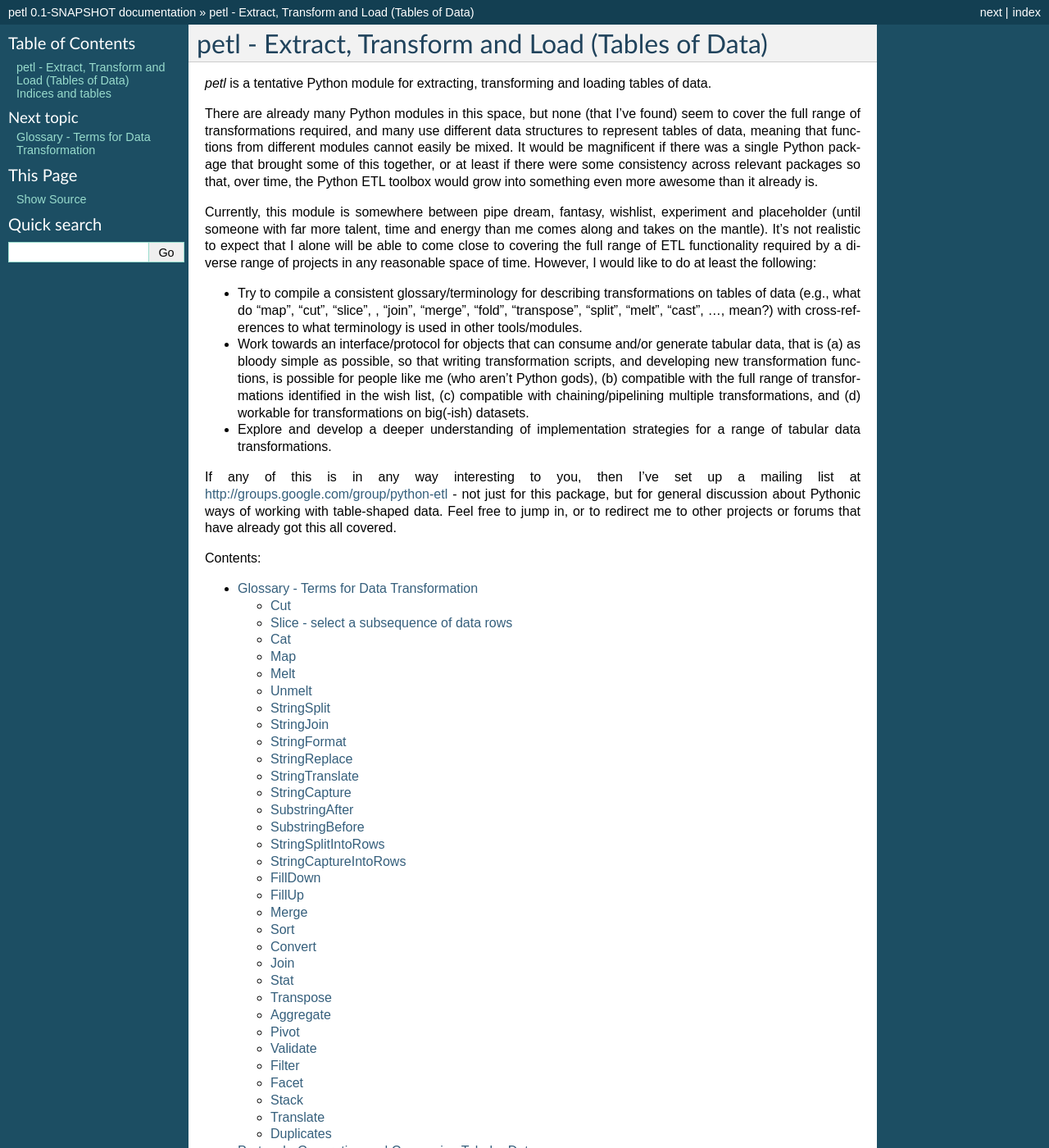
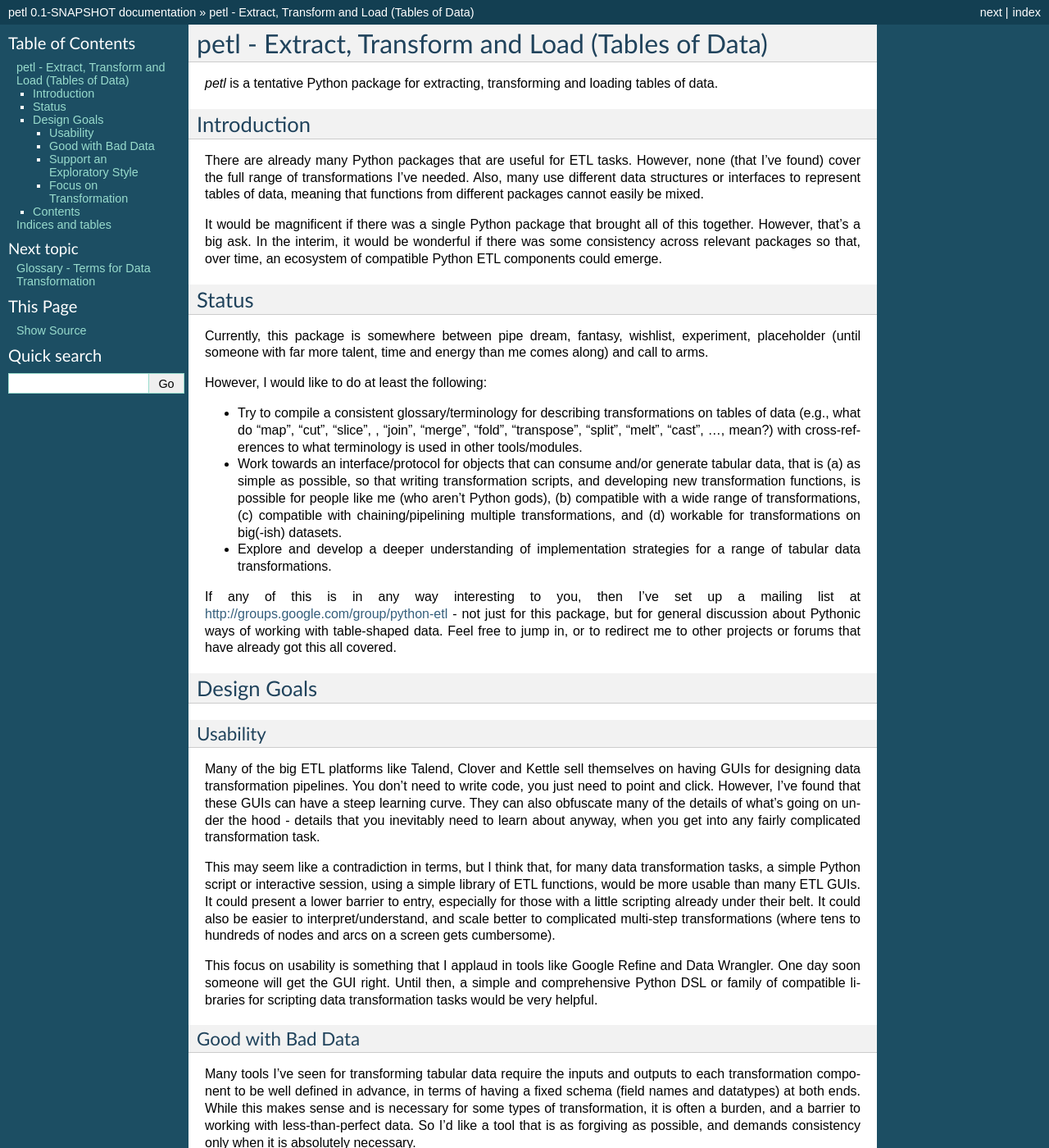
Before and after one commit to petl-developers/petl, a Sphinx documentation site: the page built from docs/index.txt, in a window 1280 px wide and 1400 px high. Shown: the whole window at 82% size. Built offline with Sphinx 7.4.7, drawn with Linux system fonts in a browser that asks for light colours; formulas are drawn with MathJax 3; some of the changed text lies outside the part shown.

Commit message:
some work on intro

```diff
--- a/docs/index.txt
+++ b/docs/index.txt
@@ -2,26 +2,32 @@
 petl - Extract, Transform and Load (Tables of Data)
 ===================================================
 
-`petl` is a tentative Python module for extracting, transforming and
+`petl` is a tentative Python package for extracting, transforming and
 loading tables of data.
 
-There are already many Python modules in this space, but none (that
-I've found) seem to cover the full range of transformations required,
-and many use different data structures to represent tables of data,
-meaning that functions from different modules cannot easily be
-mixed. It would be magnificent if there was a single Python package
-that brought some of this together, or at least if there were some
-consistency across relevant packages so that, over time, the Python
-ETL toolbox would grow into something even more awesome than it
-already is.
+Introduction
+------------
 
-Currently, this module is somewhere between pipe dream, fantasy,
-wishlist, experiment and placeholder (until someone with far more
-talent, time and energy than me comes along and takes on the
-mantle). It's not realistic to expect that I alone will be able to
-come close to covering the full range of ETL functionality required by
-a diverse range of projects in any reasonable space of time. However,
-I would like to do at least the following:
+There are already many Python packages that are useful for ETL
+tasks. However, none (that I've found) cover the full range of
+transformations I've needed. Also, many use different data structures
+or interfaces to represent tables of data, meaning that functions from
+different packages cannot easily be mixed.
+
+It would be magnificent if there was a single Python package that
+brought all of this together. However, that's a big ask. In the
+interim, it would be wonderful if there was some consistency across
+relevant packages so that, over time, an ecosystem of compatible
+Python ETL components could emerge.
+
+Status
+------
+
+Currently, this package is somewhere between pipe dream, fantasy,
+wishlist, experiment, placeholder (until someone with far more talent,
+time and energy than me comes along) and call to arms.
+
+However, I would like to do at least the following:
 
 - Try to compile a consistent glossary/terminology for describing
   transformations on tables of data (e.g., what do "map", "cut",
@@ -30,13 +36,12 @@
   used in other tools/modules.
 
 - Work towards an interface/protocol for objects that can consume
-  and/or generate tabular data, that is (a) as bloody simple as
-  possible, so that writing transformation scripts, and developing new
+  and/or generate tabular data, that is (a) as simple as possible, so
+  that writing transformation scripts, and developing new
   transformation functions, is possible for people like me (who aren't
-  Python gods), (b) compatible with the full range of transformations
-  identified in the wish list, (c) compatible with chaining/pipelining
-  multiple transformations, and (d) workable for transformations on
-  big(-ish) datasets.
+  Python gods), (b) compatible with a wide range of transformations,
+  (c) compatible with chaining/pipelining multiple transformations,
+  and (d) workable for transformations on big(-ish) datasets.
 
 - Explore and develop a deeper understanding of implementation
   strategies for a range of tabular data transformations.
@@ -47,7 +52,73 @@
 working with table-shaped data. Feel free to jump in, or to redirect
 me to other projects or forums that have already got this all covered.
 
-Contents:
+Design Goals
+------------
+
+Usability
+~~~~~~~~~
+
+Many of the big ETL platforms like Talend, Clover and Kettle sell
+themselves on having GUIs for designing data transformation
+pipelines. You don't need to write code, you just need to point and
+click. However, I've found that these GUIs can have a steep learning
+curve. They can also obfuscate many of the details of what's going on
+under the hood - details that you inevitably need to learn about
+anyway, when you get into any fairly complicated transformation task.
+
+This may seem like a contradiction in terms, but I think that, for
+many data transformation tasks, a simple Python script or interactive
+session, using a simple library of ETL functions, would be more usable
+than many ETL GUIs. It could present a lower barrier to entry,
+especially for those with a little scripting already under their
+belt. It could also be easier to interpret/understand, and scale
+better to complicated multi-step transformations (where tens to
+hundreds of nodes and arcs on a screen gets cumbersome).
+
+This focus on usability is something that I applaud in tools like
+Google Refine and Data Wrangler. One day soon someone will get the GUI
+right. Until then, a simple and comprehensive Python DSL or family of
+compatible libraries for scripting data transformation tasks would be
+very helpful.
+
+Good with Bad Data
+~~~~~~~~~~~~~~~~~~
+
+Many tools I've seen for transforming tabular data require the inputs
+and outputs to each transformation component to be well defined in
+advance, in terms of having a fixed schema (field names and datatypes)
+at both ends. While this makes sense and is necessary for some types
+of transformation, it is often a burden, and a barrier to working with
+less-than-perfect data. So I'd like a tool that is as forgiving as
+possible, and demands consistency only when it is absolutely
+necessary.
+
+Support an Exploratory Style
+~~~~~~~~~~~~~~~~~~~~~~~~~~~~
+
+I work in a world of perpetual heterogeneity. Every day we encounter a
+wierd and wonderful new dataset. So the bias is much more towards
+one-off transformations. I.e., we are **not** designing transformation
+jobs that, once written, will be run nightly for 2 years to integrate
+sales and inventory data. We write many transformations, most of which
+will be run a handful of times at most.
+
+In this environment, every dataset is an exploration. And
+transformations on those data are approached in an exploratory
+way. The tools we use need to be written with this in mind.
+
+Focus on Transformation
+~~~~~~~~~~~~~~~~~~~~~~~
+
+I'm most interested in the T of ETL. I.e., data
+transformations. Writing code to extract/load data from files or
+databases is fairly straightforward. However, while some
+transformations are fairly easy to code from scratch, others are a bit
+mind-bending. This is where a comprehensive library of transformation
+functions would be a huge boon.
+
+Contents
+--------
 
 .. toctree::
    :maxdepth: 2
```
Also changed, not shown: docs/glossary.txt (+277 -246 lines), docs/protocol.txt (+13 -11 lines), docs/related_work.txt (+19 -0 lines).
